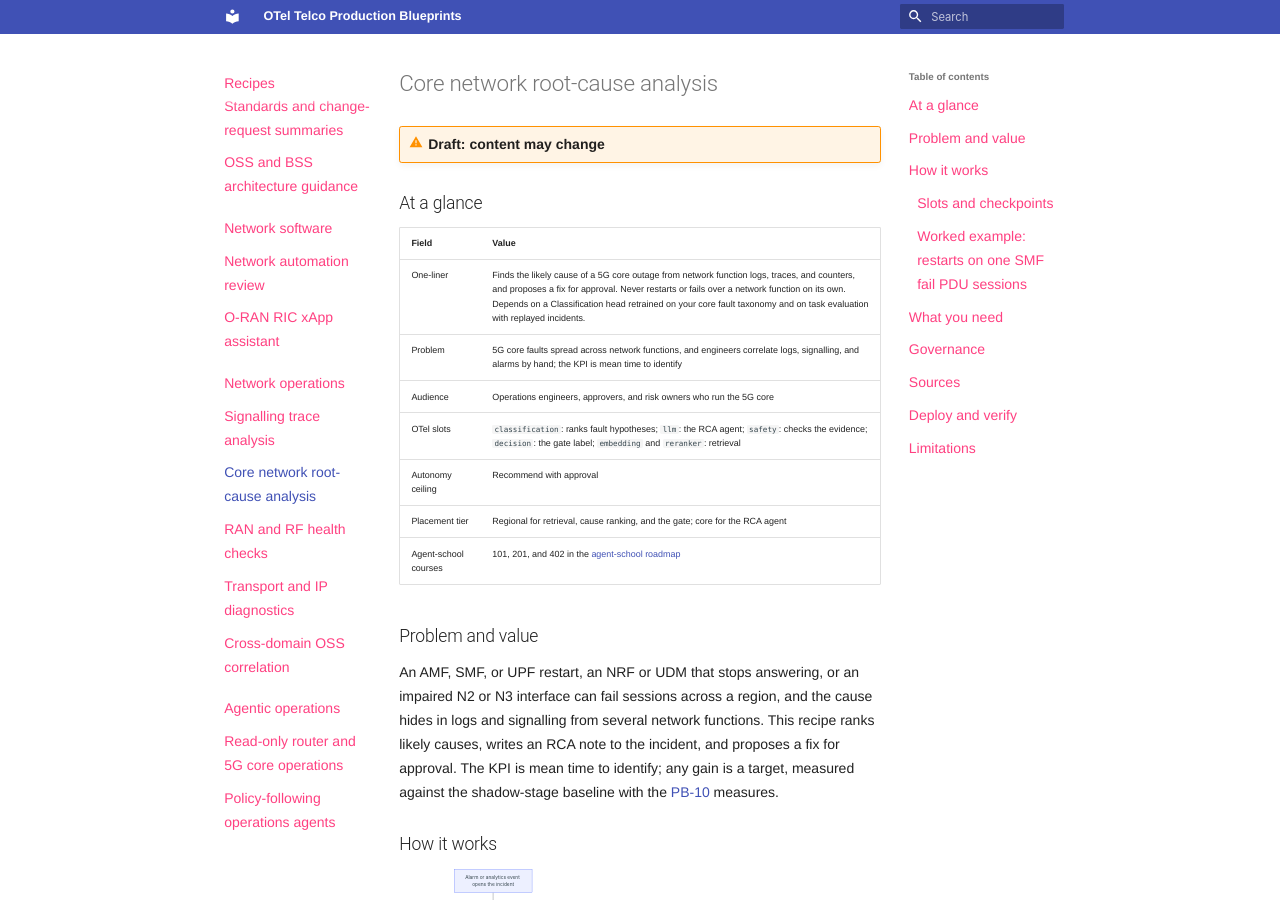
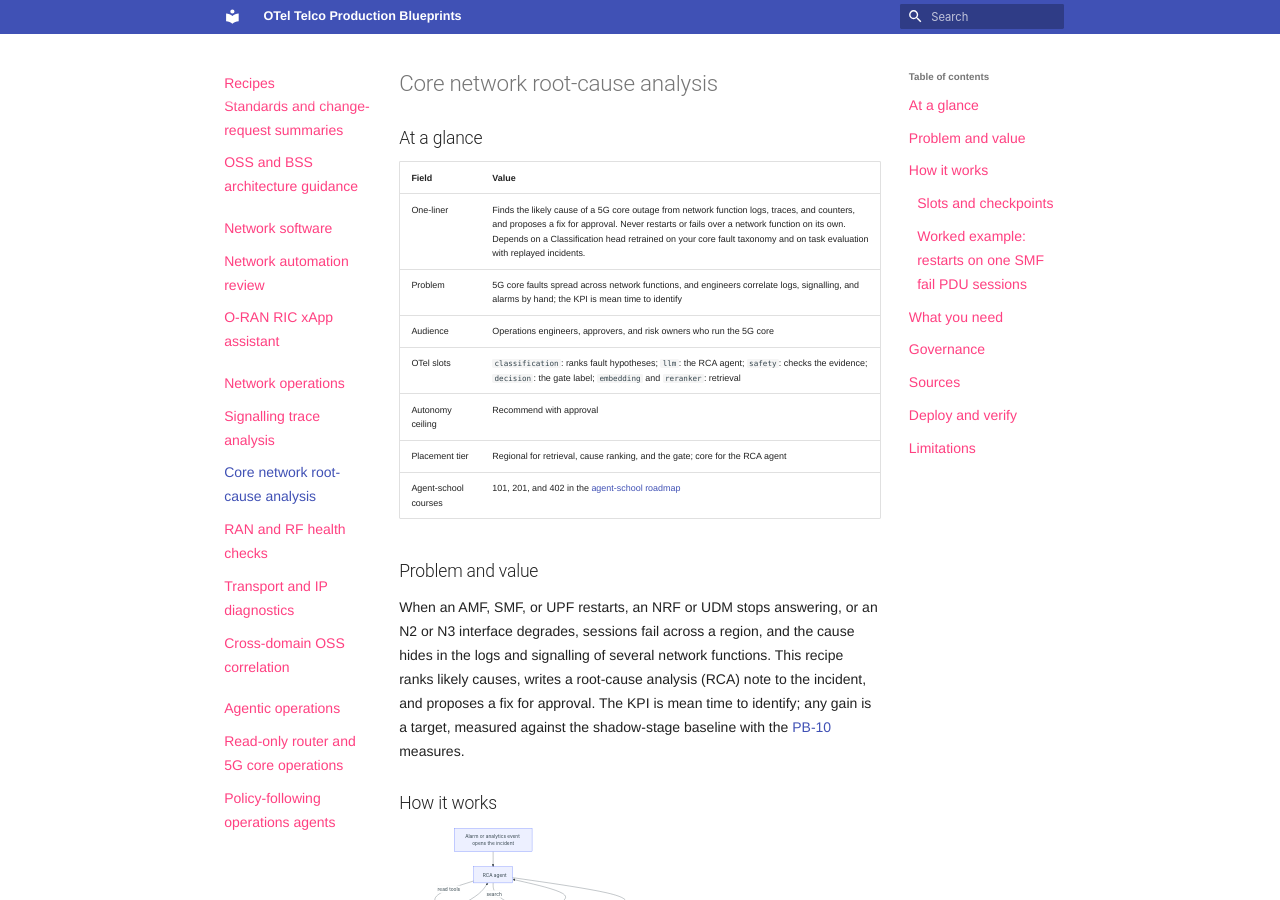
Before and after one commit to ravisharma5/otel-telco-blueprints, an MkDocs documentation site: the page built from catalog/network-operations/core-network-rca/README.md, in a window 1280 px wide and 900 px high. Built offline with MkDocs 1.6.1 and Material for MkDocs 9.7.7, drawn with Linux system fonts in a browser that asks for light colours; nearby versions of some CDN libraries; library files that are not in the unit come from our copies; some of the changed text lies outside the part shown.

Commit message:
docs(catalog): clarity pass on the core network root-cause analysis recipe

```diff
--- a/catalog/network-operations/core-network-rca/README.md
+++ b/catalog/network-operations/core-network-rca/README.md
@@ -2,7 +2,7 @@
 id: "UC-OPS-03"
 type: "use-case"
 title: "Core network root-cause analysis"
-doc_status: "draft"
+doc_status: done
 domain: "network-operations"
 flagship: false
 depth: "recipe"
@@ -44,8 +45,8 @@ placement:
 
 ## Problem and value
 
-An AMF, SMF, or UPF restart, an NRF or UDM that stops answering, or an impaired N2 or N3 interface can fail sessions across a region, and the cause hides in logs and signalling from several network functions.
-This recipe ranks likely causes, writes an RCA note to the incident, and proposes a fix for approval.
+When an AMF, SMF, or UPF restarts, an NRF or UDM stops answering, or an N2 or N3 interface degrades, sessions fail across a region, and the cause hides in the logs and signalling of several network functions.
+This recipe ranks likely causes, writes a root-cause analysis (RCA) note to the incident, and proposes a fix for approval.
 The KPI is mean time to identify; any gain is a target, measured against the shadow-stage baseline with the [PB-10](../../../platform/compliance-operating-model/README.md#staged-rollout-and-roi) measures.
 
 ## How it works
@@ -99,7 +100,7 @@ PDU session establishment failures rise in one region, and a TMF642 alarm opens
 
 Classification ranks an SMF fault first, ahead of a UPF fault, and Safety finds the heartbeat evidence sufficient. The agent sends the RCA note, the gate returns NOTIFY, and a notification job posts the note to the incident, as the [decision gate](../../../architecture/decision-gate.md#policy-table) policy table shows.
 
-The agent then proposes restarting `smf-2` in `req-8812-1`. Fixes are at the recommend stage, so even if the label reads ACT, the outcome is REVIEW. The `approver` role signs off before the action layer runs the restart and its verification job.
+Another restart would not stop the heartbeat loss, so the agent proposes a failover from `smf-2` to its standby SMF set in `req-8812-1`. Fixes are at the recommend stage, so even if the label reads ACT, the outcome is REVIEW. The `approver` role signs off before the action layer runs the failover and its verification job.
 
 ## What you need
 
```
Also changed, not shown: other parts of catalog/network-operations/core-network-rca/README.md (+1 -0 lines).
